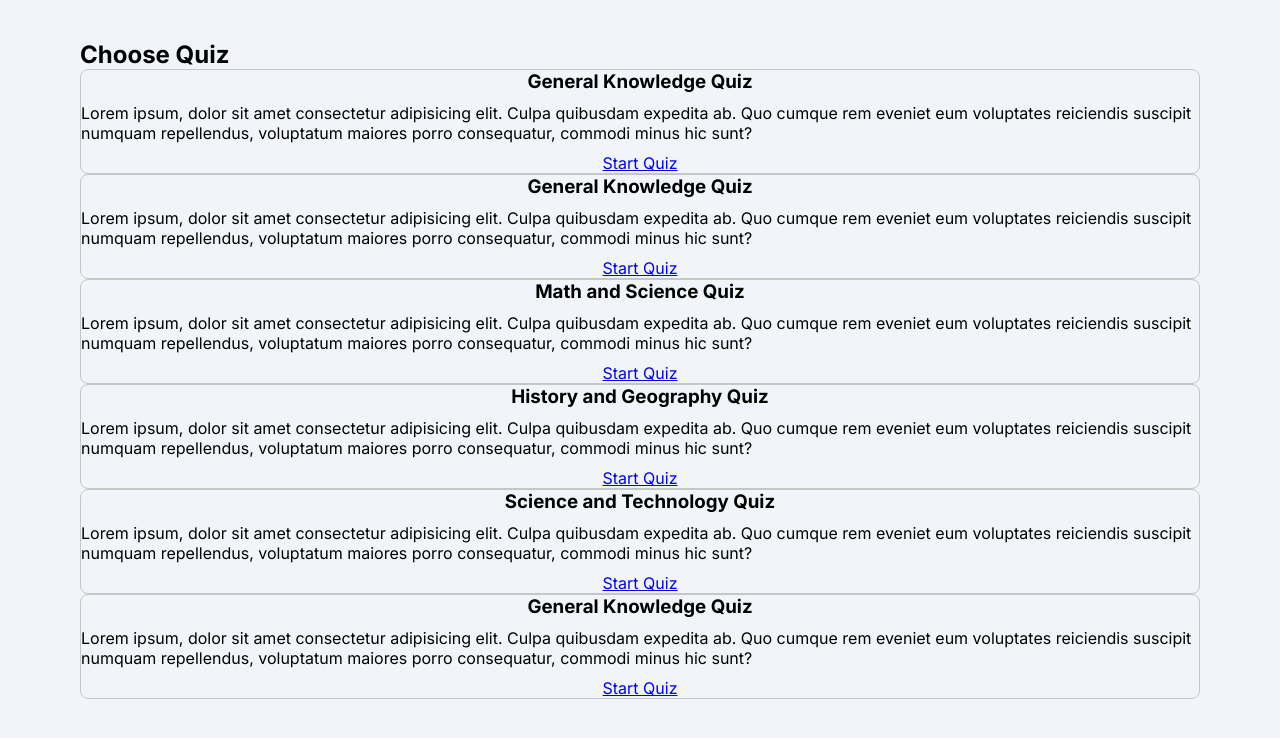
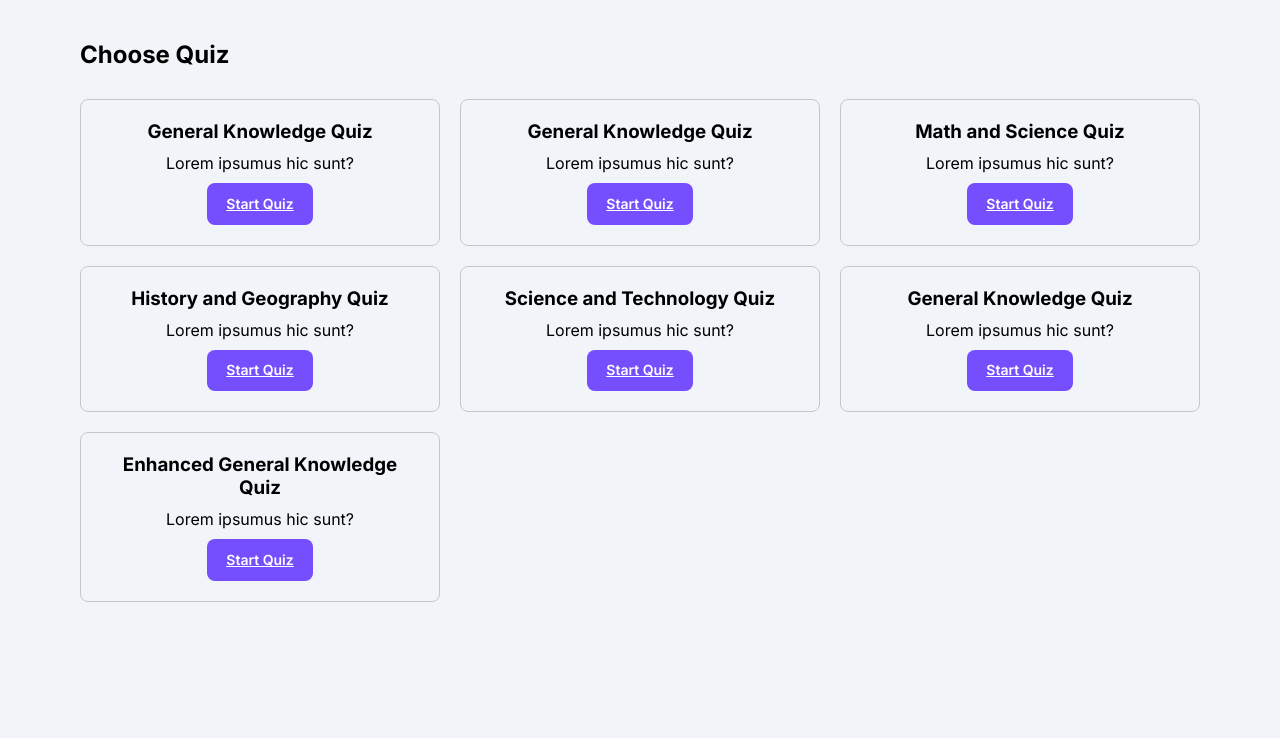
Before and after one commit to hardy333/quiz, a React (Vite) app: page / in a window 1280 px wide. Shown: the top 738 px of the page. Built offline with nearby package versions, Linux system fonts and the light colour scheme.

Commit message:
add quiz with images

```diff
--- a/src/components/quizComponent/QuizQuestionInfo.tsx
+++ b/src/components/quizComponent/QuizQuestionInfo.tsx
@@ -19,15 +19,17 @@ const QuizQuestionInfo = ({
           ? numberOfCompletedQuestions + 1
           : numberOfQuestions}
       </h5>
-      {/* <img
-        src="https://www.imgacademy.com/sites/default/files/img-academy-boarding-school-worlds-most-dedicated.jpg"
-        className="question-img"
-        alt=""
-      /> */}
+      {currQuestion.image && (
+        <img src={currQuestion.image} className="question-img" alt="" />
+      )}
 
-      {/* <h2 className="question-title">Lorem, ipsum dolor.</h2> */}
+      {currQuestion.title && (
+        <h2 className="question-title">{currQuestion.title}</h2>
+      )}
       <h3 className="question-text">{currQuestion?.question}</h3>
-      {/* <p className="question-description">Lorem ipsum dolor sit amet.</p> */}
+      {currQuestion.description && (
+        <p className="question-description">{currQuestion.description}</p>
+      )}
     </section>
   );
 };
--- a/src/data/quiz/data.ts
+++ b/src/data/quiz/data.ts
@@ -15,6 +15,9 @@ export type Navigation = {
 export type BaseQuestion = {
   id: number;
   type: string;
+  title?: string;
+  description?: string;
+  image?: string;
   question: string;
   navigation?: Navigation;
 };
--- /dev/null
+++ b/src/data/quiz/quizImg.ts
@@ -0,0 +1,110 @@
+import { Quiz } from "./data";
+
+// Example usage
+export const quizWithImg: Quiz = {
+  title: "Enhanced General Knowledge Quiz",
+  questions: [
+    {
+      id: 1,
+      type: "one-choice",
+      title: "Capital Cities",
+      description: "Identify the capital city of France.",
+      image:
+        "https://plus.unsplash.com/premium_photo-1722686516461-46770349c814?q=80&w=1964&auto=format&fit=crop&ixlib=rb-4.0.3&ixid=M3wxMjA3fDB8MHxwaG90by1wYWdlfHx8fGVufDB8fHx8fA%3D%3D",
+      question: "What is the capital of France?",
+      options: [
+        { id: "a", text: "Berlin" },
+        { id: "b", text: "Madrid" },
+        { id: "c", text: "Paris" },
+        { id: "d", text: "Rome" },
+      ],
+      correctAnswer: "c",
+      navigation: {
+        a: 2,
+        b: 3,
+        c: 4,
+        d: 5,
+      },
+    },
+    {
+      id: 2,
+      type: "multiple-choice",
+      title: "Fruits and Vegetables",
+      description: "Select all the items that are fruits.",
+      image:
+        "https://img-cdn.pixlr.com/image-generator/history/65bb506dcb310754719cf81f/ede935de-1138-4f66-8ed7-44bd16efc709/medium.webp",
+      question: "Which of the following are fruits?",
+      options: [
+        { id: "a", text: "Apple" },
+        { id: "b", text: "Carrot" },
+        { id: "c", text: "Banana" },
+        { id: "d", text: "Potato" },
+      ],
+      correctAnswers: ["a", "c"],
+      navigation: {
+        a: 3,
+        b: 4,
+        c: 5,
+        d: 1,
+      },
+    },
+    {
+      id: 3,
+      type: "input",
+      title: "Mathematics",
+      description: "Provide the correct answer for the mathematical question.",
+      image:
+        "https://images.unsplash.com/photo-1722863909009-bfdbc9eb3fb8?q=80&w=1887&auto=format&fit=crop&ixlib=rb-4.0.3&ixid=M3wxMjA3fDB8MHxwaG90by1wYWdlfHx8fGVufDB8fHx8fA%3D%3D",
+      question: "What is the square root of 16?",
+      correctAnswer: "4",
+      navigation: {
+        "4": 4,
+        default: 5,
+      },
+    },
+    {
+      id: 4,
+      type: "one-choice",
+      title: "Planets",
+      description: "Identify the planet known as the Red Planet.",
+      image:
+        "https://images.unsplash.com/photo-1722863909009-bfdbc9eb3fb8?q=80&w=1887&auto=format&fit=crop&ixlib=rb-4.0.3&ixid=M3wxMjA3fDB8MHxwaG90by1wYWdlfHx8fGVufDB8fHx8fA%3D%3D",
+      question: "Which planet is known as the Red Planet?",
+      options: [
+        { id: "a", text: "Earth" },
+        { id: "b", text: "Mars" },
+        { id: "c", text: "Jupiter" },
+        { id: "d", text: "Saturn" },
+      ],
+      correctAnswer: "b",
+      navigation: {
+        a: 5,
+        b: 1,
+        c: 2,
+        d: 3,
+      },
+    },
+    {
+      id: 5,
+      type: "multiple-choice",
+      title: "Programming Languages",
+      description: "Select all the programming languages from the list.",
+      image:
+        "https://images.ctfassets.net/hrltx12pl8hq/28ECAQiPJZ78hxatLTa7Ts/2f695d869736ae3b0de3e56ceaca3958/free-nature-images.jpg?fit=fill&w=1200&h=630",
+      question: "Which of the following are programming languages?",
+      options: [
+        { id: "a", text: "Python" },
+        { id: "b", text: "HTML" },
+        { id: "c", text: "CSS" },
+        { id: "d", text: "JavaScript" },
+      ],
+      correctAnswers: ["a", "d"],
+      navigation: {
+        a: 1,
+        b: 2,
+        c: 3,
+        d: 4,
+      },
+    },
+  ],
+};
--- a/src/data/quiz/quizzArr.ts
+++ b/src/data/quiz/quizzArr.ts
@@ -1,4 +1,5 @@
 import { quiz2, quiz3 } from "./data";
+import { quizWithImg } from "./quizImg";
 import { quiz4, quiz5, quiz6, quiz7 } from "./quizzes";
 
-export const quizArr = [quiz2, quiz3, quiz4, quiz5, quiz6, quiz7];
+export const quizArr = [quiz2, quiz3, quiz4, quiz5, quiz6, quiz7, quizWithImg];
--- a/src/pages/home/Home.tsx
+++ b/src/pages/home/Home.tsx
@@ -7,19 +7,22 @@ const Home = () => {
     <div className="container">
       {/* <QuizComponent /> */}
       <h2>Choose Quiz</h2>
-      <div>
+      <div className="quiz-cards-container">
         {quizArr.map((quiz, index) => {
           return (
-            <div className="quiz-card" key={index}>
+            <div
+              className="quiz-card fade-in "
+              style={{
+                animationDelay: index * 0.1 + "s",
+              }}
+              key={index}
+            >
               <h3>{quiz.title}</h3>
 
-              <p>
-                Lorem ipsum, dolor sit amet consectetur adipisicing elit. Culpa
-                quibusdam expedita ab. Quo cumque rem eveniet eum voluptates
-                reiciendis suscipit numquam repellendus, voluptatum maiores
-                porro consequatur, commodi minus hic sunt?
-              </p>
-              <Link to={"/quiz/" + index}>Start Quiz</Link>
+              <p>Lorem ipsumus hic sunt?</p>
+              <Link className="btn" to={"/quiz/" + index}>
+                Start Quiz
+              </Link>
             </div>
           );
         })}
--- a/src/pages/home/home.css
+++ b/src/pages/home/home.css
@@ -1,9 +1,35 @@
+.quiz-cards-container {
+  display: grid;
+  grid-template-columns: 1fr 1fr 1fr;
+  gap: 20px;
+  margin-top: 30px;
+}
+
 .quiz-card {
   border-radius: 8px;
   border: 1px solid rgb(198, 198, 198);
-
   display: flex;
   flex-direction: column;
   gap: 10px;
   align-items: center;
+  padding: 20px;
+
+  text-align: center;
+  opacity: 0;
 }
+
+@keyframes fadeIn {
+  from {
+    opacity: 0;
+  }
+  to {
+    opacity: 1;
+  }
+}
+
+.fade-in {
+  animation-name: fadeIn;
+  animation-duration: 0.5s;
+  animation-timing-function: ease-in;
+  animation-fill-mode: forwards;
+}
```
